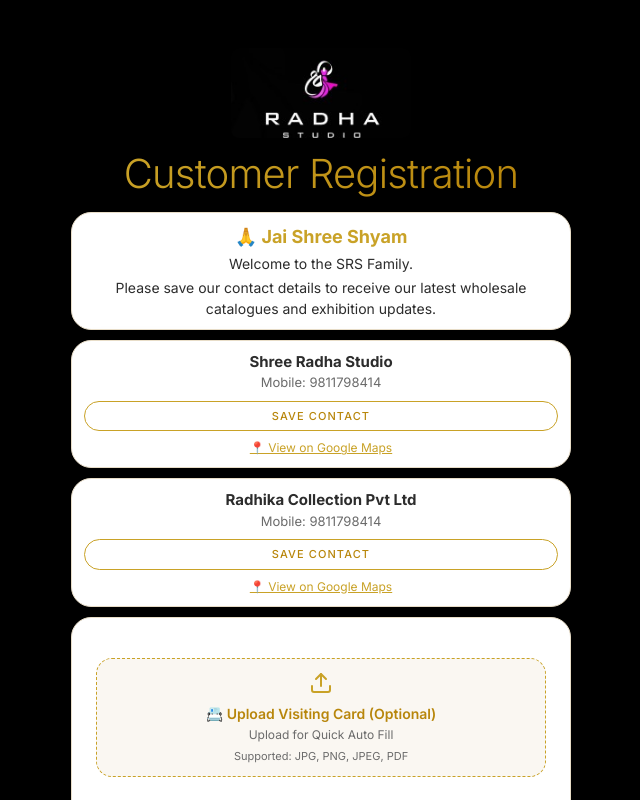
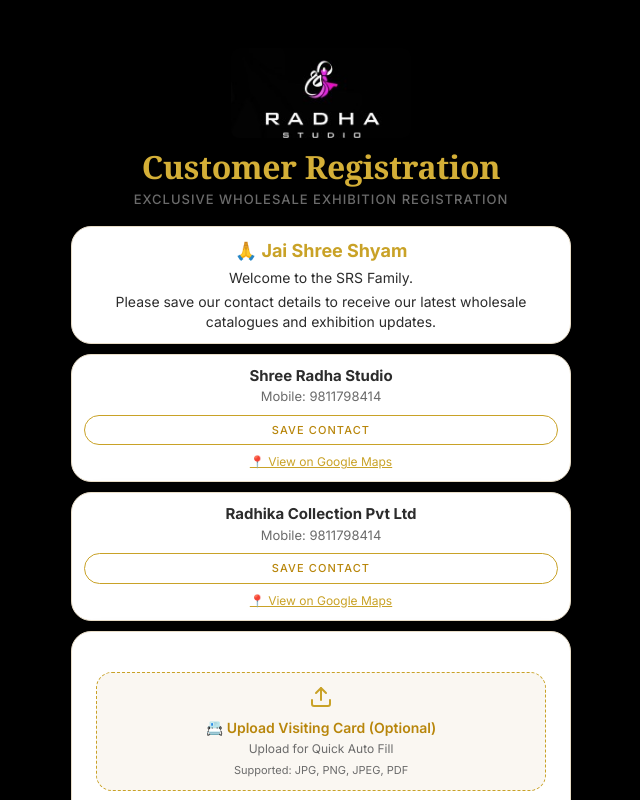
Before and after one commit to abhaysrsdev/SRS-EXHIBITION, a Next.js app: page / in a window 1280 px wide. Shown: the top 800 px of the page, without its empty margins (319-959 px from the left). Built offline with nearby package versions, Linux system fonts and the light colour scheme.

Commit message:
Update page heading typography and add subtitle

```diff
--- a/components/LandingPageFull.tsx
+++ b/components/LandingPageFull.tsx
@@ -42,9 +42,33 @@
               }}
             />
           </div>
-          <h1 className="page-heading">
-            <span className="text-gold-gradient">Customer Registration</span>
+          <h1
+            className="page-heading"
+            style={{
+              fontFamily: "'Playfair Display', 'Cormorant Garamond', Georgia, serif",
+              fontWeight: 700,
+              fontSize: '32px',
+              letterSpacing: '-0.3px',
+              lineHeight: 1.2,
+              color: '#D4AF37',
+              textAlign: 'center',
+              marginBottom: '4px'
+            }}
+          >
+            Customer Registration
           </h1>
+          <p style={{
+            fontFamily: "'Inter', sans-serif",
+            fontSize: '13px',
+            fontWeight: 500,
+            color: 'var(--text-muted)', /* Adjusted from white to ensure readability on ivory background */
+            letterSpacing: '1px',
+            textTransform: 'uppercase',
+            textAlign: 'center',
+            marginBottom: '16px'
+          }}>
+            Exclusive Wholesale Exhibition Registration
+          </p>
         </header>
 
         {/* ==================================================
```
